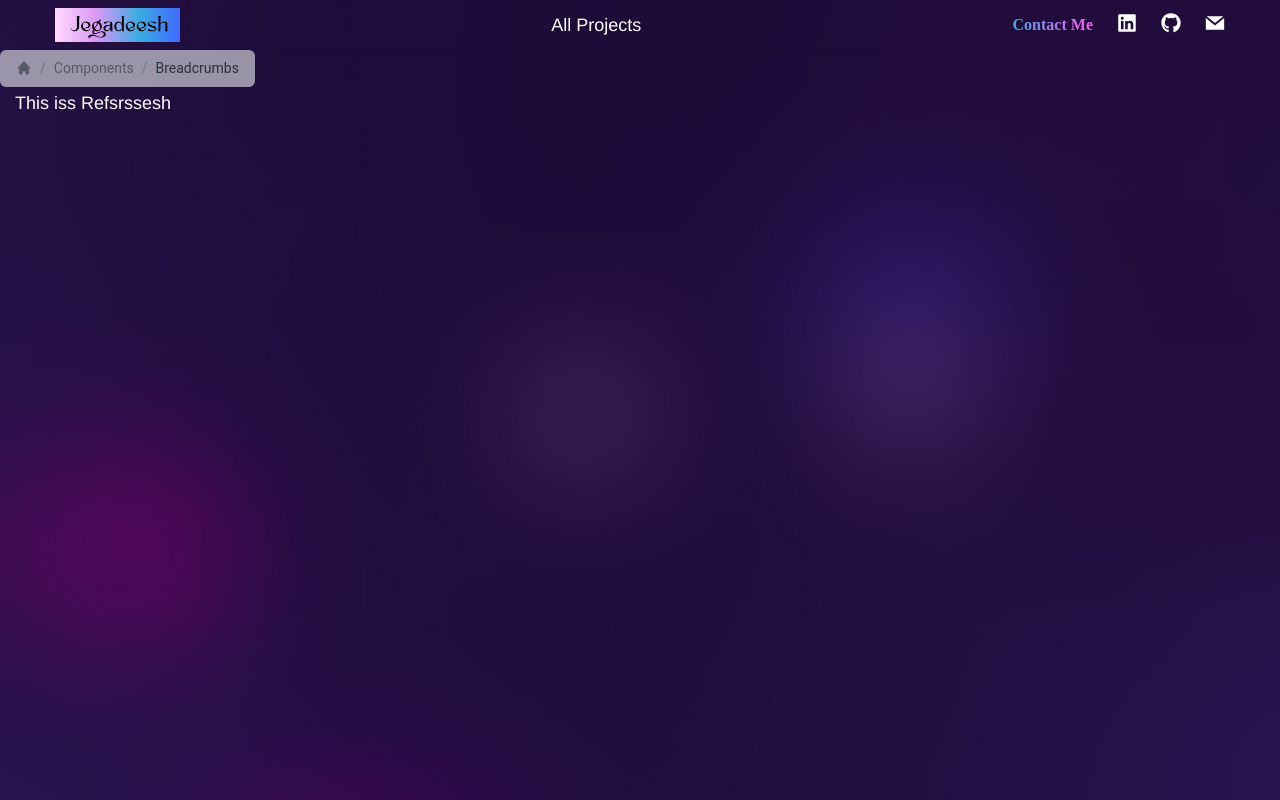
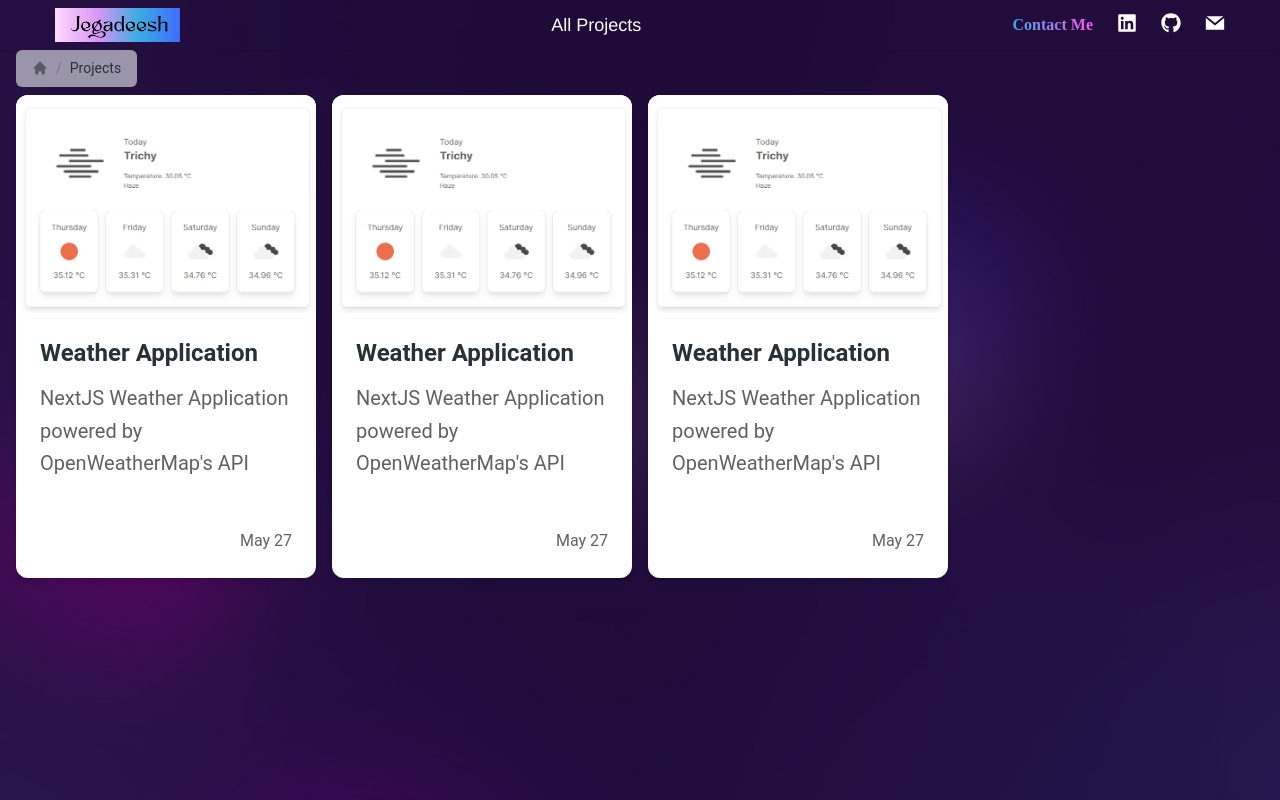
Before and after one commit to j3gad335h/j3gad335h.github.io, a Next.js app: page /projects in a window 1280 px wide. Built offline with nearby package versions, Linux system fonts and the light colour scheme.

Commit message:
cards in project

```diff
--- a/app/projects/page.jsx
+++ b/app/projects/page.jsx
@@ -3,7 +3,15 @@ import React from 'react'
 import { FaGithub, FaLinkedin } from 'react-icons/fa';
 import { GrMail } from 'react-icons/gr';
 import { Breadcrumbs } from "@material-tailwind/react";
-
+import {
+    Card,
+    CardHeader,
+    CardBody,
+    CardFooter,
+    Typography,
+    Avatar,
+    Tooltip,
+} from "@material-tailwind/react";
 function handleClick(event) {
     event.preventDefault();
     console.info('You clicked a breadcrumb.');
@@ -39,6 +47,8 @@ const Projects = () => {
                         </div>
                     </div>
                 </header>
+                <section className='px-4'>
+                    <div >
                         <Breadcrumbs>
                             <a href="/" className="opacity-60">
                                 <svg
@@ -50,15 +60,96 @@ const Projects = () => {
                                     <path d="M10.707 2.293a1 1 0 00-1.414 0l-7 7a1 1 0 001.414 1.414L4 10.414V17a1 1 0 001 1h2a1 1 0 001-1v-2a1 1 0 011-1h2a1 1 0 011 1v2a1 1 0 001 1h2a1 1 0 001-1v-6.586l.293.293a1 1 0 001.414-1.414l-7-7z" />
                                 </svg>
                             </a>
-                    <a href="#" className="opacity-60">
-                        <span>Components</span>
-                    </a>
-                    <a href="#">Breadcrumbs</a>
+                            <a href="projects">Projects</a>
                         </Breadcrumbs>
-                <section>
-                    <div className='container'>
-                        <h1 className='text-white'>This iss Refsrssesh</h1>
                     </div>
+                    <div>
+                        <div className="grid grid-cols-1 md:grid-cols-3 lg:grid-cols-4 gap-4 sm:items-center">
+                            <div className='my-2 flex justify-center items-center'>
+                                <Card className="max-w-[24rem] overflow-hidden ">
+                                    <CardHeader
+                                        floated={false}
+                                        shadow={false}
+                                        color="transparent"
+                                        className="m-0 rounded-none "
+                                    >
+                                        <img
+                                            src="/weather.png"
+                                            alt="ui/ux review check"
+                                        />
+                                    </CardHeader>
+                                    <CardBody>
+                                        <Typography variant="h4" color="blue-gray">
+                                            Weather Application
+                                        </Typography>
+                                        <Typography variant="lead" color="gray" className="mt-3 font-normal">
+                                            NextJS Weather Application powered by OpenWeatherMap's API
+                                        </Typography>
+                                    </CardBody>
+                                    <CardFooter className="flex items-center justify-end">
+
+                                        <Typography className="font-normal">May 27</Typography>
+                                    </CardFooter>
+                                </Card>
+                            </div>
+                            <div className='my-2 flex justify-center items-center'>
+                                <Card className="max-w-[24rem] overflow-hidden">
+                                    <CardHeader
+                                        floated={false}
+                                        shadow={false}
+                                        color="transparent"
+                                        className="m-0 rounded-none"
+                                    >
+                                        <img
+                                            src="/weather.png"
+                                            alt="ui/ux review check"
+                                        />
+                                    </CardHeader>
+                                    <CardBody>
+                                        <Typography variant="h4" color="blue-gray">
+                                            Weather Application
+                                        </Typography>
+                                        <Typography variant="lead" color="gray" className="mt-3 font-normal">
+                                            NextJS Weather Application powered by OpenWeatherMap's API
+                                        </Typography>
+                                    </CardBody>
+                                    <CardFooter className="flex items-center justify-end">
+
+                                        <Typography className="font-normal">May 27</Typography>
+                                    </CardFooter>
+                                </Card>
+                            </div>
+                            <div className='my-2 flex justify-center items-center'>
+                                <Card className="max-w-[24rem] overflow-hidden">
+                                    <CardHeader
+                                        floated={false}
+                                        shadow={false}
+                                        color="transparent"
+                                        className="m-0 rounded-none"
+                                    >
+                                        <img
+                                            src="/weather.png"
+                                            alt="ui/ux review check"
+                                        />
+                                    </CardHeader>
+                                    <CardBody>
+                                        <Typography variant="h4" color="blue-gray">
+                                            Weather Application
+                                        </Typography>
+                                        <Typography variant="lead" color="gray" className="mt-3 font-normal">
+                                            NextJS Weather Application powered by OpenWeatherMap's API
+                                        </Typography>
+                                    </CardBody>
+                                    <CardFooter className="flex items-center justify-end">
+
+                                        <Typography className="font-normal">May 27</Typography>
+                                    </CardFooter>
+                                </Card>
+                            </div>
+
+                        </div>
+                    </div>
+
                 </section>
             </div>
 
--- a/components/Work.jsx
+++ b/components/Work.jsx
@@ -19,9 +19,9 @@ const Work = () => {
               <h2 className='h2 leading-tight text-accent'>My Latest <br />Work.</h2>
               <p className='max-w-sm mb-16'>My latest projects using modern web technologies such as HTML, Css, Javascript along with FastAPI and Laravel to
                 create responsive and user-friendly web applications.</p>
-              <button className='btn btn-sm'>
-                <Link href={"projects"}>View all projects</Link>
-              </button>
+
+              <Link href={"projects"}><button className='btn btn-sm'>View all projects</button></Link>
+
             </div>
             {/* Image */}
             <div className='group relative overflow-hidden border-2 border-white/50 rounded-xl'>
```
Also changed, not shown: public/weather.png (added). Lines whose indentation alone changed are shown as unchanged.
